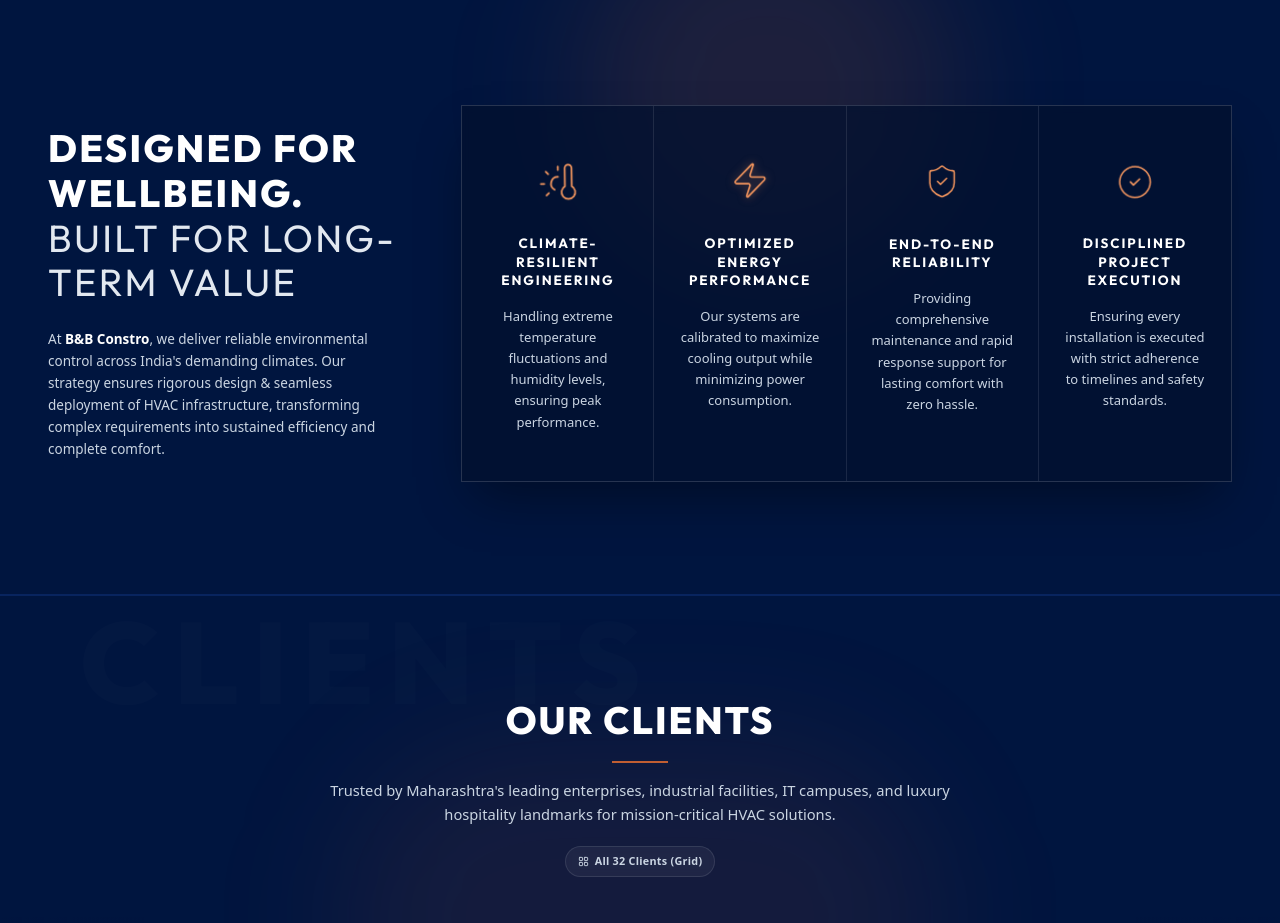
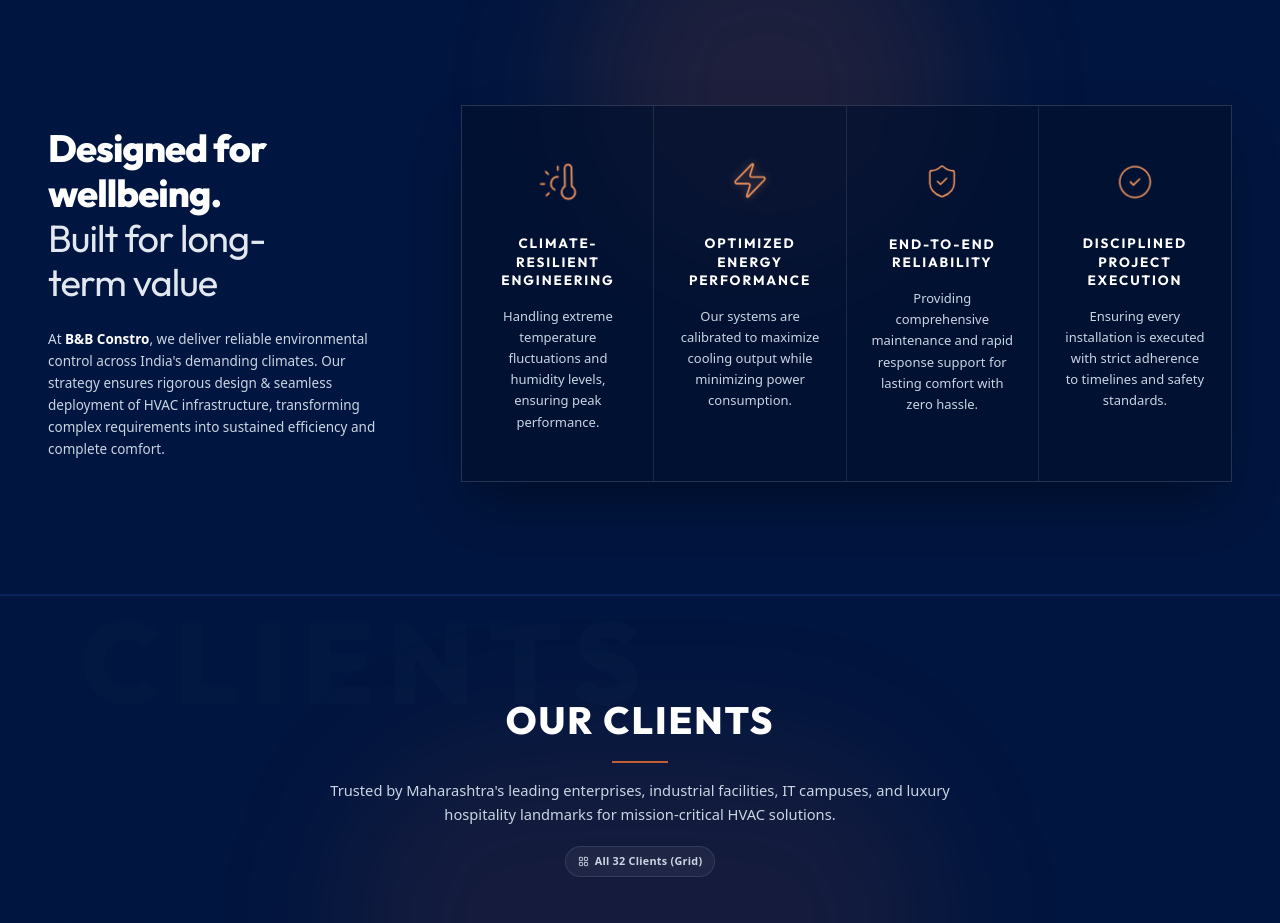
Before and after one commit to excitenext21-bit/bbconstro, a React (Vite) app: page /about/why-choose-us in a window 1280 px wide. Shown: the part 820-1743 px from the top of the page. Built offline with nearby package versions, Linux system fonts and the light colour scheme; a web font is replaced by a local one.

Commit message:
Update headline text to lowercase keeping only first letter uppercase in WhyChooseUsSection

```diff
--- a/src/components/WhyChooseUsSection.tsx
+++ b/src/components/WhyChooseUsSection.tsx
@@ -46,15 +46,15 @@ export const WhyChooseUsSection: React.FC = () => {
 
           {/* Left Column: Headline & Intro Paragraph */}
           <div className="lg:col-span-4 xl:col-span-4 flex flex-col justify-center">
-            {/* Main Headline: 38px, Outfit font, clean multi-line uppercase typography */}
+            {/* Main Headline: 38px, Outfit font, clean typography */}
             <h2
-              className="text-[32px] sm:text-[38px] font-['Outfit'] uppercase tracking-[0.06em] text-white leading-[1.18] mb-6"
+              className="text-[32px] sm:text-[38px] font-['Outfit'] tracking-tight text-white leading-[1.18] mb-6"
               style={{ fontSize: '38px' }}
             >
-              <span className="font-extrabold block text-white">DESIGNED FOR</span>
-              <span className="font-extrabold block text-white">WELLBEING.</span>
-              <span className="font-light block text-slate-200">BUILT FOR LONG-</span>
-              <span className="font-light block text-slate-200">TERM VALUE</span>
+              <span className="font-extrabold block text-white">Designed for</span>
+              <span className="font-extrabold block text-white">wellbeing.</span>
+              <span className="font-light block text-slate-200">Built for long-</span>
+              <span className="font-light block text-slate-200">term value</span>
             </h2>
 
             {/* Intro Copy */}
```
